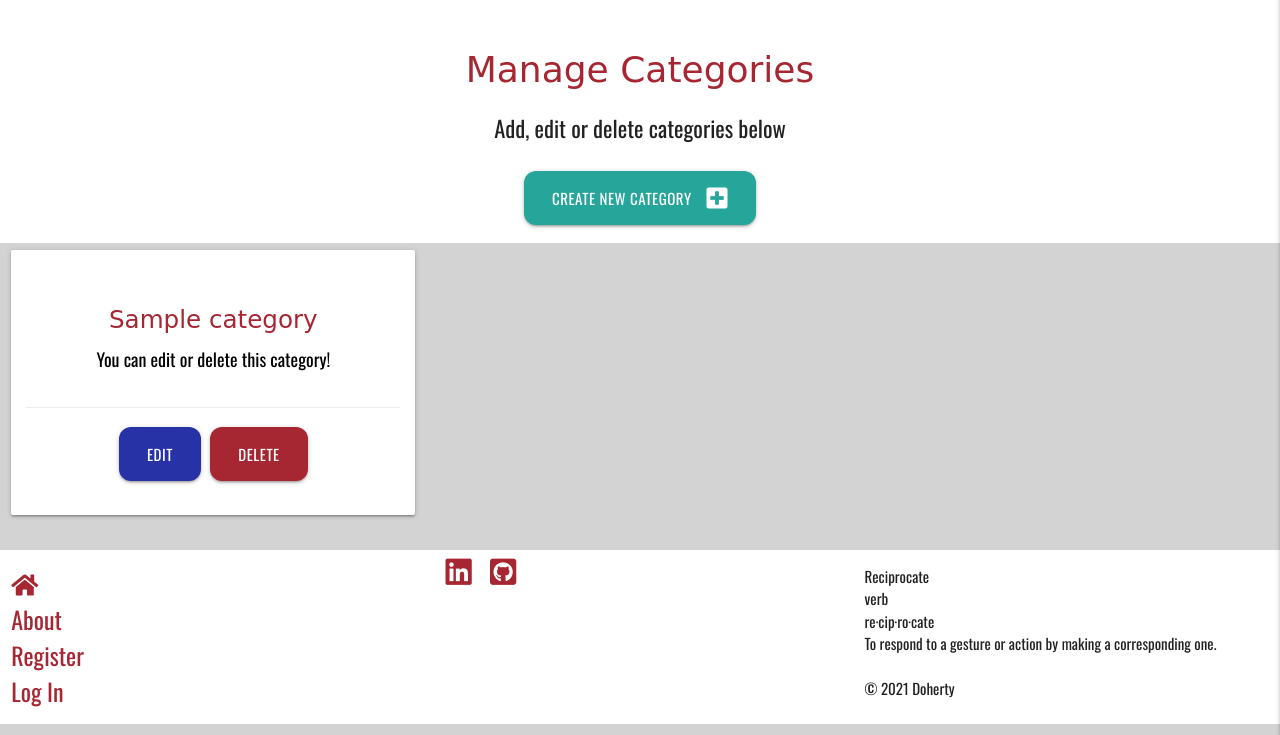
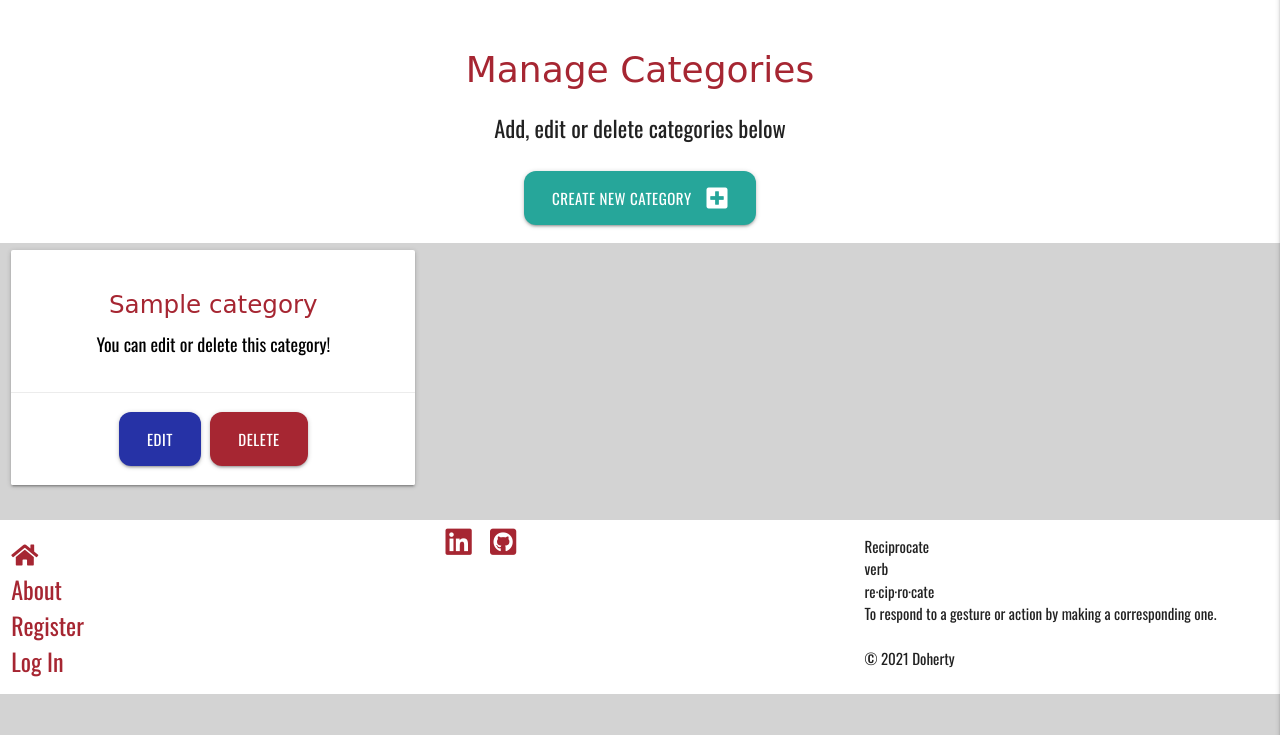
Before and after one commit to Code-Institute-Submissions/alandoherty95-reciprocate-app, a Flask app: page /get_categories in a window 1280 px wide. Shown: the part 65-800 px from the top of the page. Run offline with Flask 2, Linux system fonts and the light colour scheme; a database or web service that is not in the repository returns one stand-in record (values such as "Sample title"); some libraries are stand-ins or nearby versions; some web fonts are replaced.

Commit message:
Removed padding from card as recipe cards were not fitting correctly

```diff
--- a/static/css/style.css
+++ b/static/css/style.css
@@ -73,10 +73,6 @@ p {
 
 .cover-card li {
   font-size: 1.6rem;
-}
-
-.card {
-  padding: 1rem;
 }
 
 .card-panel {
```
